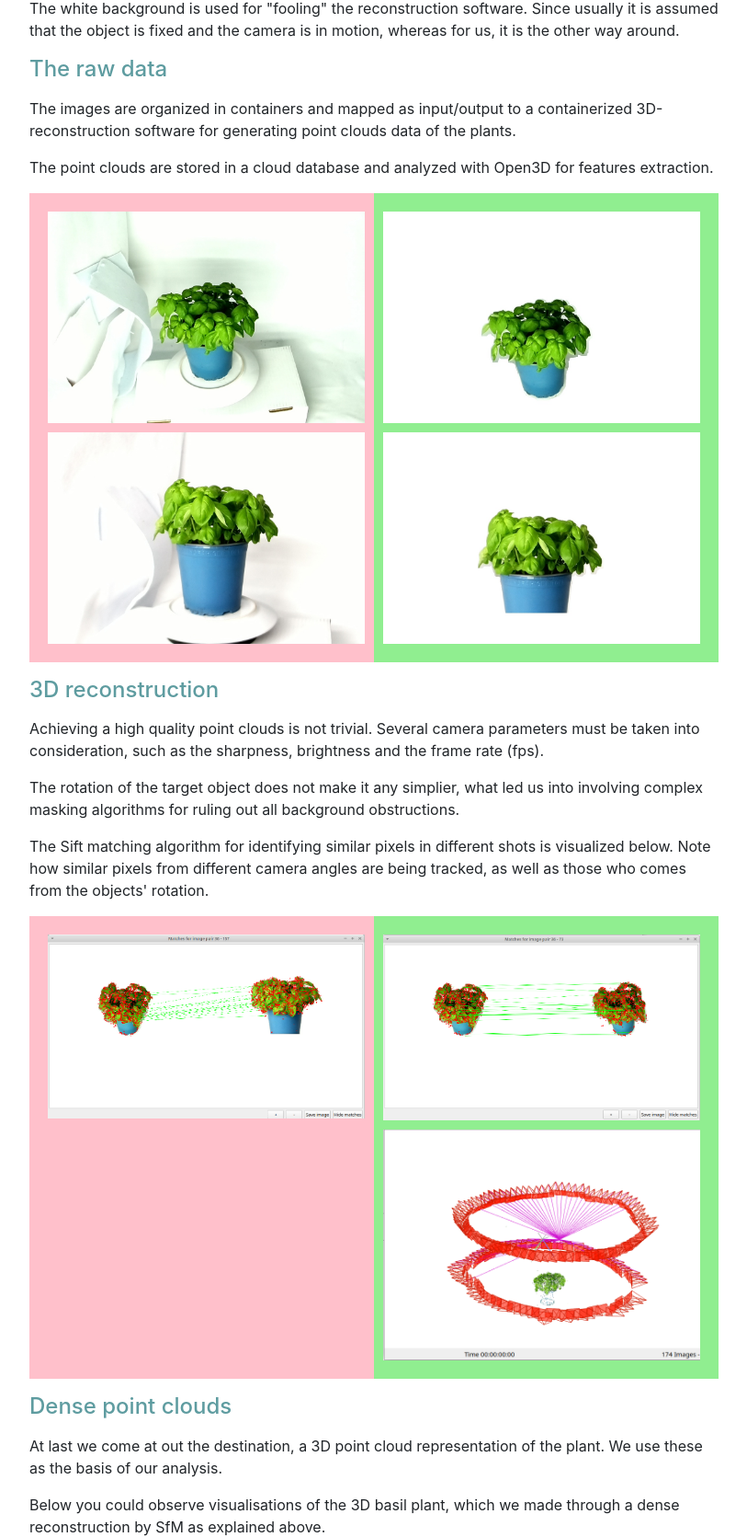
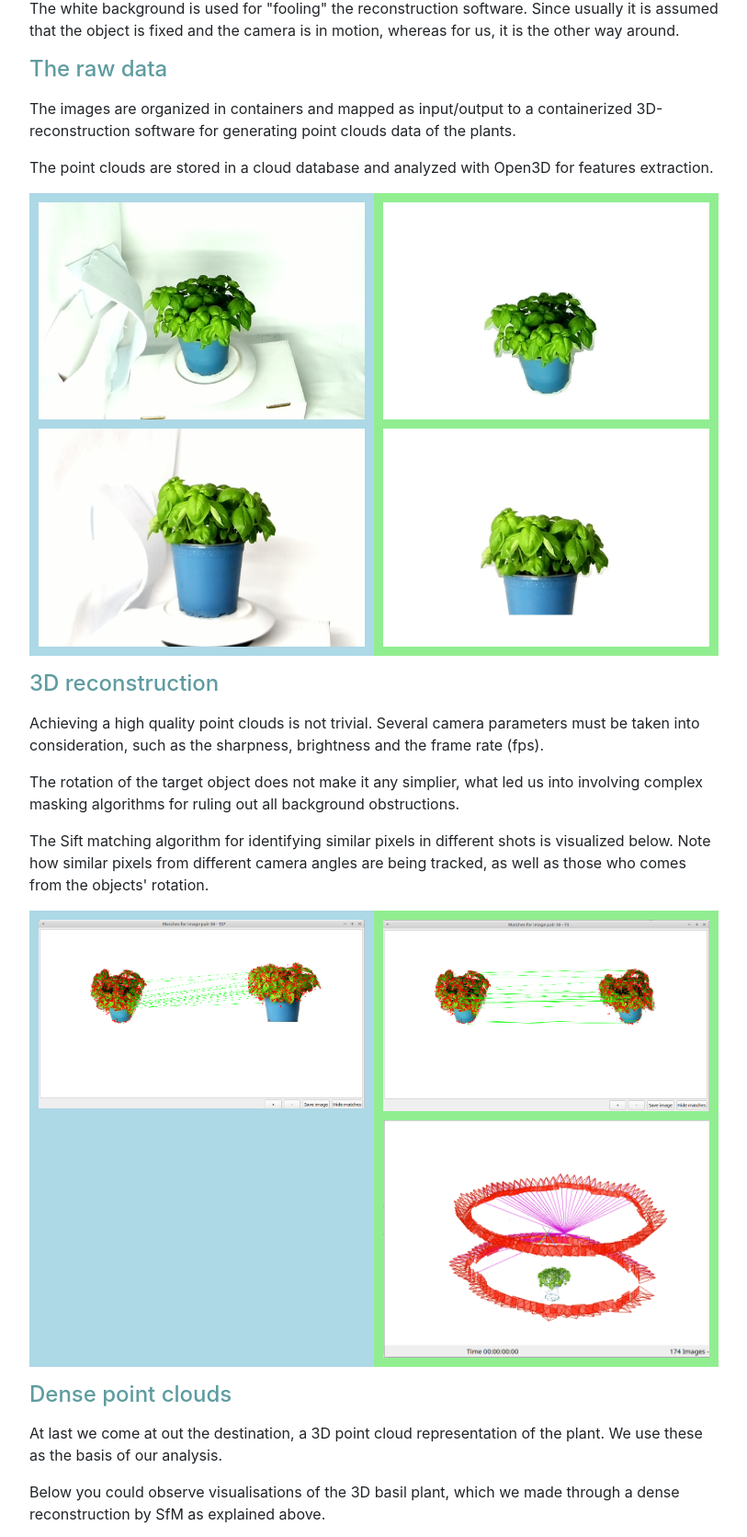
Before and after one commit to cohitai/djangoapp, a Django app: page / in a window 1280 px wide. Shown: the part 1168-2839 px from the top of the page at 92% size, without its empty margins (233-1046 px from the left). Run offline with Django 4.2, Linux system fonts and the light colour scheme; some libraries are stand-ins or nearby versions.

Commit message:
last commit before split to new development (for the blog)

```diff
--- a/mainview/static/mainview/style.css
+++ b/mainview/static/mainview/style.css
@@ -66,13 +66,13 @@
   vertical-align: top;
 }
 .left {
-  background: pink;
-  padding: 20px 10px 20px 20px;
+  background: lightblue;
+  padding: 10px 10px 10px 10px;
   text-align: center;
 }
 .right {
   background: lightgreen;
-  padding: 20px 20px 20px 10px;
+  padding: 10px 10px 10px 10px;
 }
 .nest {
   padding-bottom: 10px;
```
